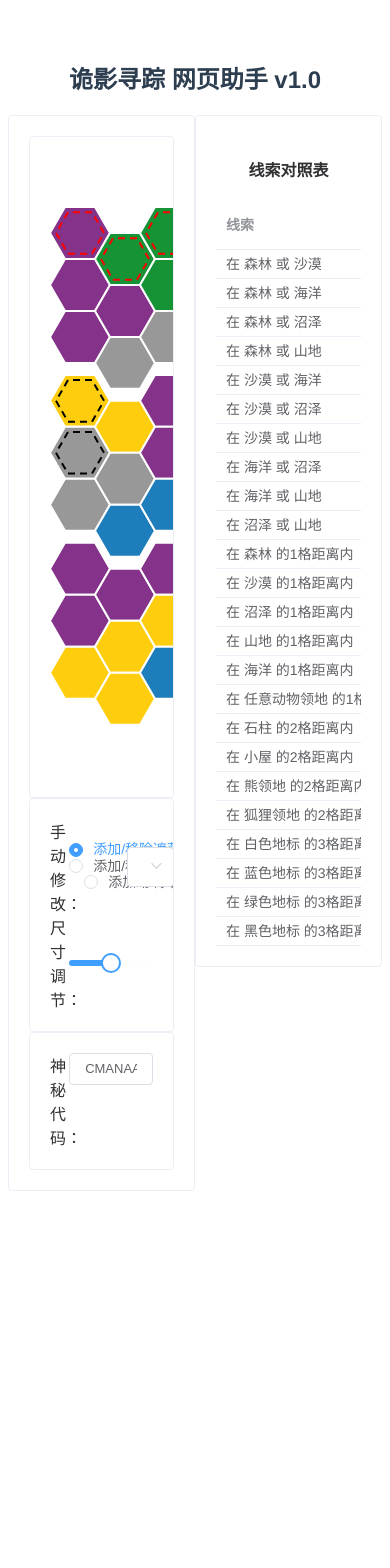
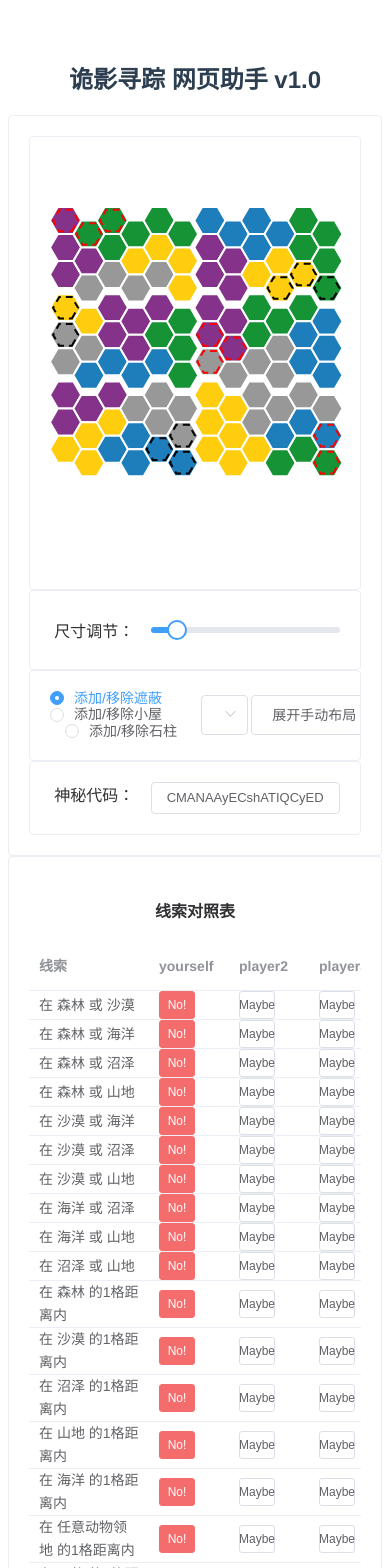
Before and after one commit to ygowill/cryptid_web_assistant, a Vue app: page / in a window 390 px wide. Shown: the top 1568 px of the page. Before the commit the page ends 1199 px from the top, so only its background shows below. Built offline with nearby package versions, Linux system fonts and the light colour scheme.

Commit message:
feat: try improve mobile experience

```diff
--- a/package.json
+++ b/package.json
@@ -13,6 +13,7 @@
     "lz-string": "^1.4.4",
     "pako": "^2.0.4",
     "vue": "^2.6.11",
+    "vue-i18n": "^8.26.7",
     "vuedraggable": "^2.24.3"
   },
   "devDependencies": {
--- a/src/components/Cryptid.vue
+++ b/src/components/Cryptid.vue
@@ -1,10 +1,9 @@
 <template>
   <div>
     <h2>诡影寻踪 网页助手 v1.0</h2>
-    <el-row type="flex">
-      <el-col :span="12">
+    <div class="main_content">
       <el-card shadow="never">
-          <el-card shadow="never">
+        <el-card class="canvas_card" shadow="never">
           <canvas height="520" id="canvas" style="display: block; margin: 50px auto;" width="570"
                   @click="handleMapClick">
             你的浏览器居然不支持Canvas？！赶快换一个吧！！
@@ -12,9 +11,21 @@
         </el-card>
         <el-card shadow="never">
           <el-row :gutter="12" type="flex" justify="center" align="middle">
-              <el-col :span="4">
-                手动修改：
+            <el-col :span="8">
+              尺寸调节：
             </el-col>
+            <el-col :span="16">
+              <el-slider
+                  v-model="r"
+                  :min="10"
+                  :max="50"
+                  @change="handleRchange">
+              </el-slider>
+            </el-col>
+          </el-row>
+        </el-card>
+        <el-card shadow="never">
+          <el-row :gutter="12" type="flex" justify="center" align="middle">
             <el-col :span="12">
               <el-radio-group v-model="mode">
                 <el-radio :label="0">添加/移除遮蔽</el-radio>
@@ -33,33 +44,19 @@
                 </el-option>
               </el-select>
             </el-col>
-              <el-col :span="4">
+            <el-col :span="8">
               <el-button @click="handleManualConfig">
                 {{ this.manual_config_tip }}
               </el-button>
             </el-col>
           </el-row>
-            <el-row :gutter="12" type="flex" justify="center" align="middle">
-              <el-col :span="4">
-                尺寸调节：
-              </el-col>
-              <el-col :span="20">
-                <el-slider
-                    v-model="r"
-                    :min="10"
-                    :max="50"
-                    @change="handleRchange"
-                    show-stops>
-                </el-slider>
-              </el-col>
-            </el-row>
         </el-card>
         <el-card shadow="never">
           <el-row :gutter="12">
-              <el-col :span="4">
+            <el-col :span="8">
               神秘代码：
             </el-col>
-              <el-col :span="20">
+            <el-col :span="16">
               <el-input style="alignment: left" v-model="generatedCode" type="text" size="small" placeholder="请输入内容"
                         @input="handleCodeInputChange"></el-input>
             </el-col>
@@ -67,8 +64,6 @@
         </el-card>
 
       </el-card>
-      </el-col>
-      <el-col :span="12">
       <el-card shadow="never" v-if="!this.manual_config_mode">
         <h4>
           线索对照表
@@ -81,7 +76,8 @@
           <el-table-column
               prop="clue"
               label="线索"
-                width="240"
+              width="120"
+              fixed
           >
           </el-table-column>
           <el-table-column label="yourself">
@@ -155,8 +151,7 @@
           </draggable>
         </el-col>
       </el-card>
-      </el-col>
-    </el-row>
+    </div>
   </div>
 </template>
 
@@ -258,6 +253,18 @@ export default {
   methods: {
     initCanvas() {
       let canvas = document.getElementById('canvas')
+      const w=document.documentElement.clientWidth;
+      const h=document.documentElement.clientHeight;
+      console.log("height:", h, " width:", w);
+      if (w>=1100) {
+        canvas.height = 520;
+        canvas.width = 570;
+      } else {
+        canvas.height = 0.8*w;
+        canvas.width = 0.8*w;
+        this.r = canvas.height / 20;
+      }
+
       this.ctx = canvas.getContext("2d")
 
       for (let i = 0; i < this.map_height; i++) {
@@ -922,6 +929,15 @@ export default {
 
 <style scoped>
 
+.main_content {
+  display: flex;
+  flex-wrap: wrap;
+}
+
+.canvas_card.el-card__body {
+  padding: 0;
+}
+
 .colorOptionsContent /deep/ .el-select-dropdown*{
   height:50px;
 }
--- a/src/main.js
+++ b/src/main.js
@@ -1,10 +1,12 @@
 import Vue from 'vue'
+import VueI18n from 'vue-i18n'
 import App from './App.vue'
 import ElementUI from 'element-ui';
 import 'element-ui/lib/theme-chalk/index.css';
 
 Vue.config.productionTip = false
 Vue.use(ElementUI);
+Vue.use(VueI18n);
 
 new Vue({
   render: h => h(App),
```
Also changed, not shown: 1 other file (tests, documents, lock files or other folders). Lines whose indentation alone changed are shown as unchanged.
